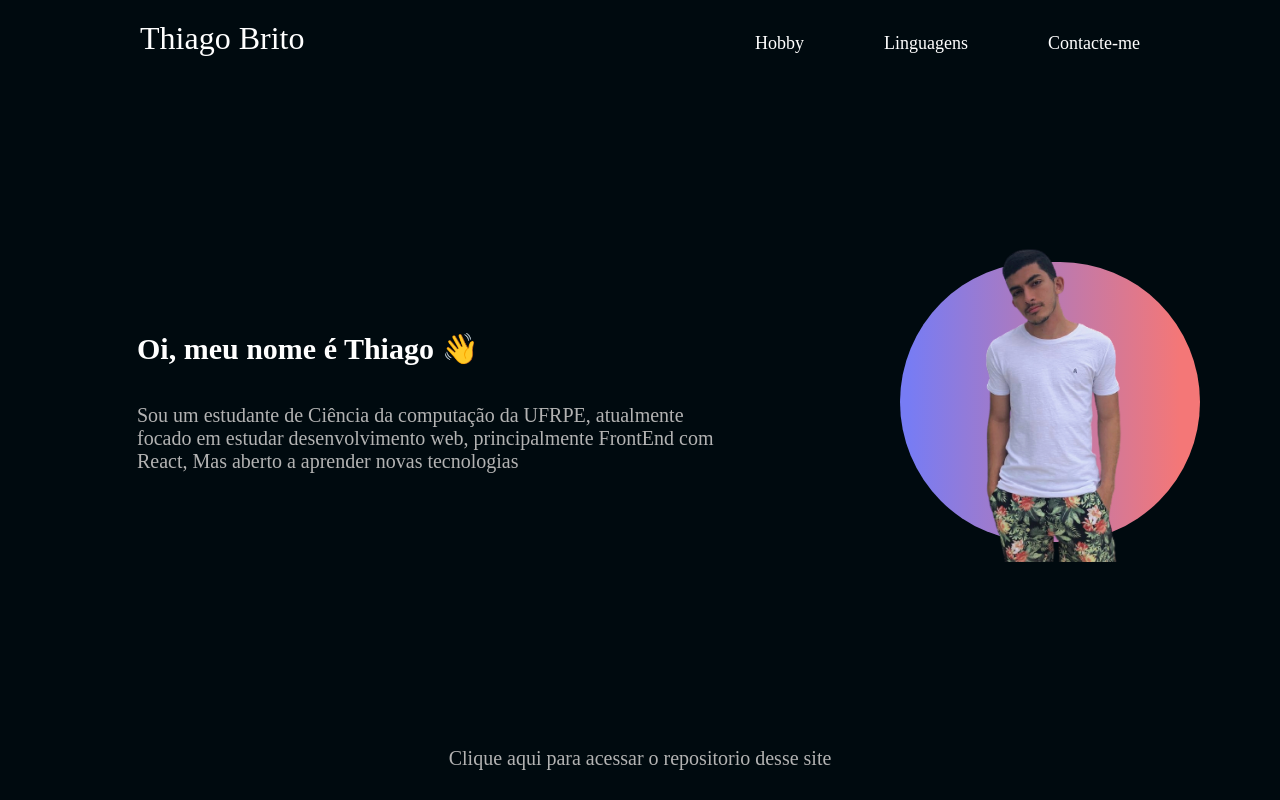
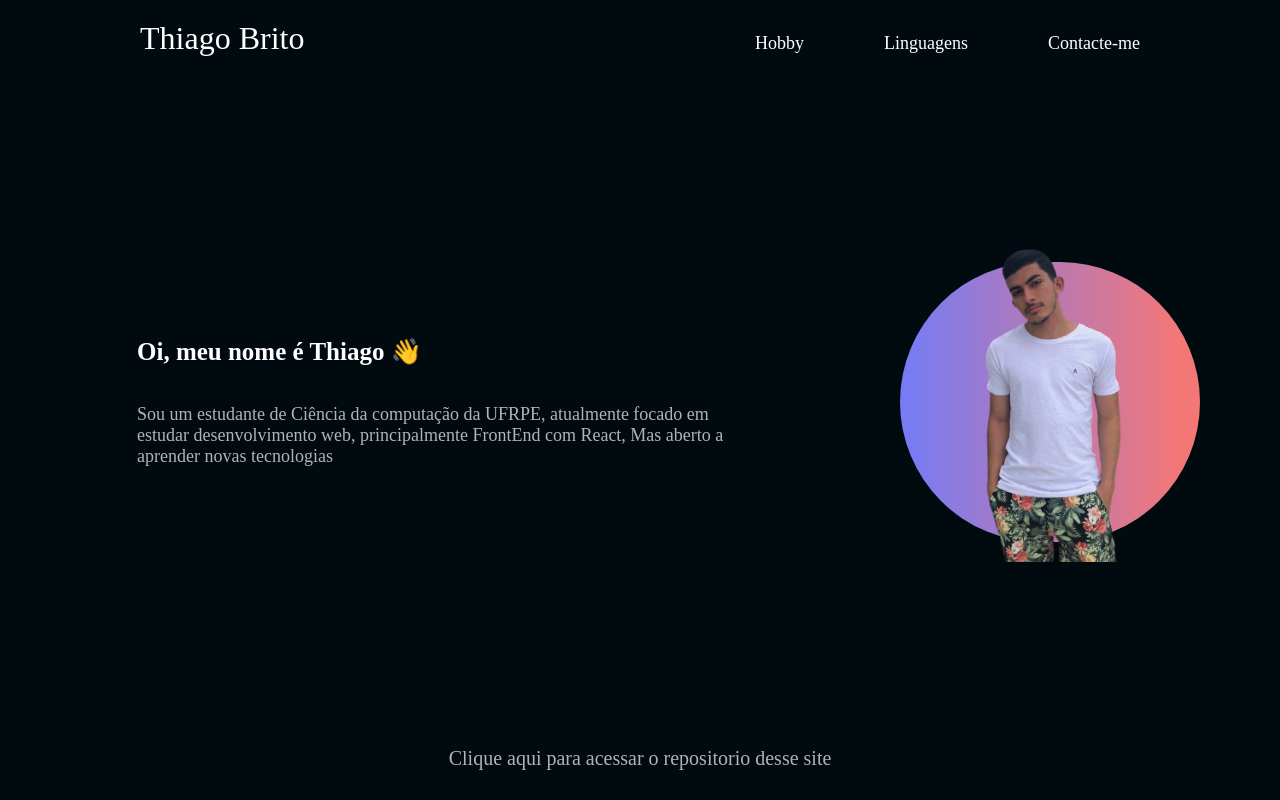
Before and after one commit to Thiago-Brito/-Portf-lio, a React (Vite) app: page / in a window 1280 px wide. Built offline with nearby package versions, Linux system fonts and the light colour scheme.

Commit message:
testando uma mod

```diff
--- a/src/pages/Home/styles.ts
+++ b/src/pages/Home/styles.ts
@@ -30,13 +30,13 @@ export const IntroText = styled.div`
 `
 
 export const BaseText = styled.div`
-  width: 37rem;
+
   margin: 0 auto;
   h3{
     color: ${(props) => props.theme.white};
 
     font-family: Poppins;
-    font-size: 3rem;
+    font-size: 2.5rem;
     font-style: normal;
     font-weight: 600;
     line-height: normal;
@@ -45,7 +45,7 @@ export const BaseText = styled.div`
   p{
     color: #B3B3B3;
     font-family: Poppins;
-    font-size: 2rem;
+    font-size: 1.8rem;
     font-style: normal;
     font-weight: 300;
     line-height: normal;
```
